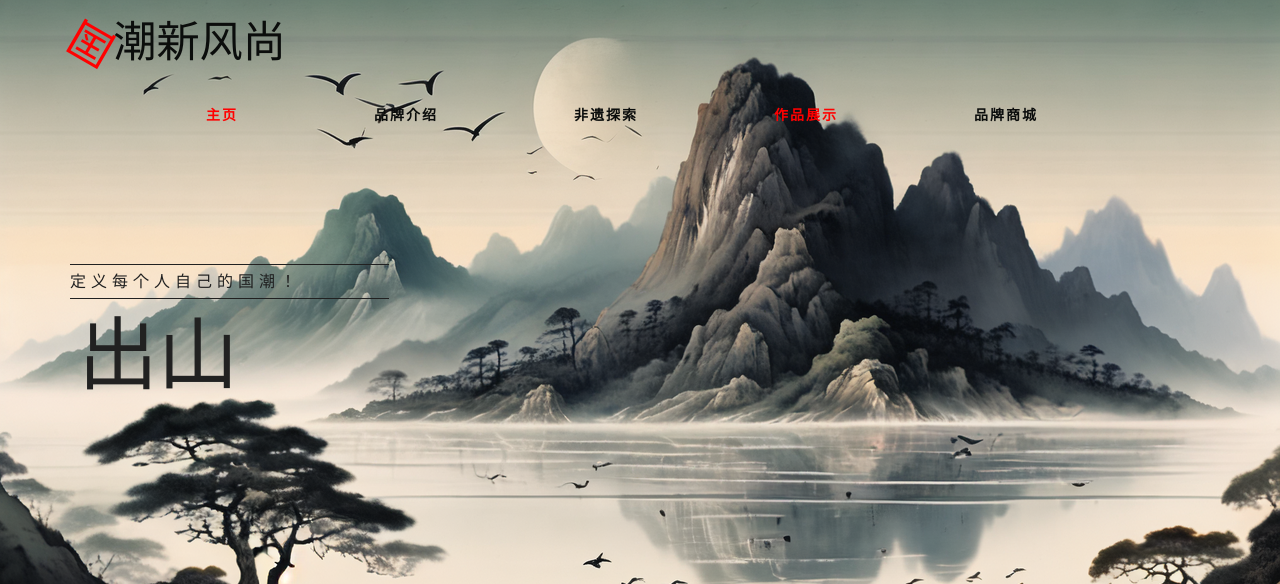
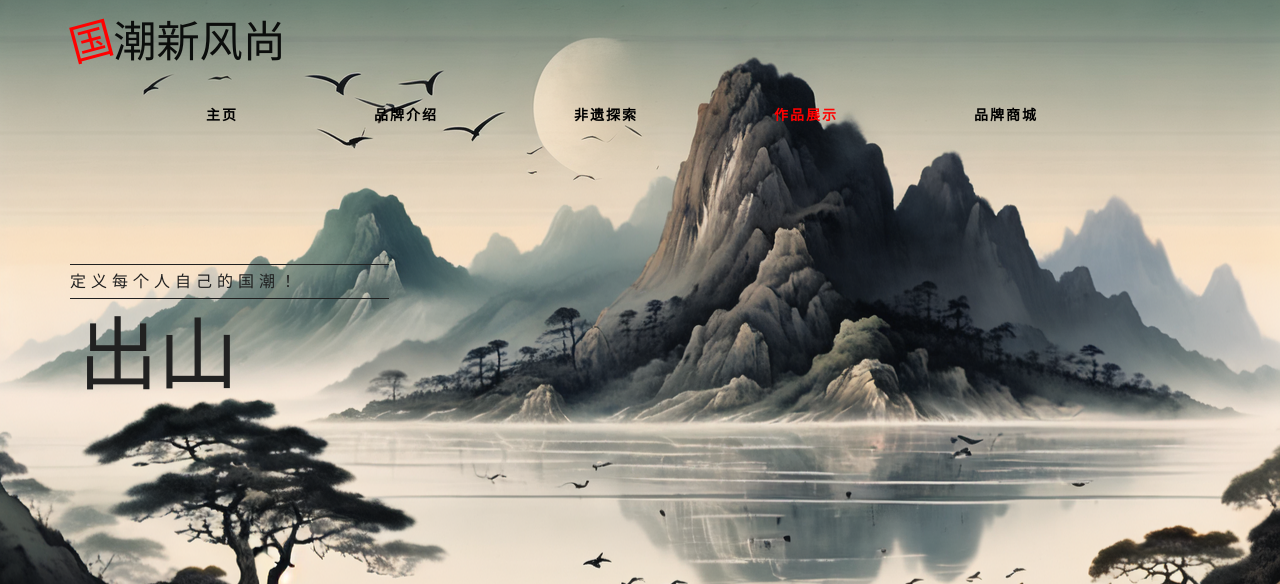
Before and after one commit to FangxuY/leave_mountain, a plain HTML site: page index.html in a window 1280 px wide. Shown: the top 584 px of the page. Drawn offline with nearby package versions, Linux system fonts and the light colour scheme; a web font is replaced by a local one.

Commit message:
duanmz fix somestyle

```diff
--- a/css/style.css
+++ b/css/style.css
@@ -25,6 +25,10 @@ input[type="submit"],input[type="reset"],.w3layouts_banner_info_right ul li a,.w
 	-moz-transition: .5s ease-in;
 	-o-transition: .5s ease-in;
 	-ms-transition: .5s ease-in;
+}
+.top-tittle{
+	color: black;
+	font-weight: bold;
 }
 /*-- banner --*/
 .banner{
@@ -34,7 +38,9 @@ input[type="submit"],input[type="reset"],.w3layouts_banner_info_right ul li a,.w
 	-moz-background-size:cover;
 	-o-background-size:cover;
 	-ms-background-size:cover;
-	min-height:700px;
+	/* min-height:700px; */
+	height:40%;
+	width:100%;
 }
 /*-- nav --*/
 .navbar-default {
@@ -49,17 +55,17 @@ input[type="submit"],input[type="reset"],.w3layouts_banner_info_right ul li a,.w
     padding: 20px 0 0;
     font-size: 1.2em;
     line-height: 45px;
-	background:url(../images/men.png) no-repeat 106px 8px;
+	/* background:url(../images/men.png) no-repeat 106px 8px; */
 }
 .navbar-brand span {
     line-height: 0.5;
     color:#ff0101;
     text-transform: capitalize;
-    transform: rotate(-150deg);
-	-webkit-transform: rotate(-150deg);
-	-moz-transform: rotate(-150deg);
-	-o-transform: rotate(-150deg);
-	-ms-transform: rotate(-150deg);
+    transform: rotate(-15deg);
+	-webkit-transform: rotate(-15deg);
+	-moz-transform: rotate(-15deg);
+	-o-transform: rotate(-15deg);
+	-ms-transform: rotate(-15deg);
     display: inline-block;
 }
 .navbar-default .navbar-brand,.navbar-default .navbar-brand:hover, .navbar-default .navbar-brand:focus {
@@ -337,7 +343,7 @@ a.w3_agile_vimeo:hover{
 /*-- //banner --*/
 /*-- banner-bottom --*/
 .banner-bottom,.services,.team,.gallery_main,.contact,.footer{
-	padding:5em 0;
+	padding:3em 0;
 }
 .w3_agileits_banner_bottom_left,.w3_agileits_banner_bottom_right {
     padding: 0;
@@ -902,7 +908,8 @@ a.w3_agile_vimeo:hover{
 /*-----start-responsive-design------*/
 @media (max-width:1366px){
 	.banner {
-		min-height: 665px;
+		/* min-height: 665px; */
+		height:40%;
 	}
 	.w3layouts_banner_info {
 		padding: 8em 0 0;
--- a/index.html
+++ b/index.html
@@ -48,27 +48,27 @@
 					<ul class="nav navbar-nav w3-agileits_home_nav">
 						<li class="active">
 							<a class="link link--yaku" href="index.html">
-								<span>主页</span>
+								<span class="top-tittle">主页</span>
 							</a>
 						</li>
 						<li>
 							<a class="link link--yaku scroll" href="#services">
-								<span>品牌介绍</span>
+								<span class="top-tittle">品牌介绍</span>
 							</a>
 						</li>
 						<li>
 							<a class="link link--yaku scroll" href="#about">
-								<span>非遗探索</span>
+								<span class="top-tittle">非遗探索</span>
 							</a>
 						</li>
 						<li>
 							<a class="link link--yaku scroll" href="#gallery">
-								<span style="color:red;">作品展示</span>
+								<span style="color: red;">作品展示</span>
 							</a>
 						</li>
 						<li>
 							<a class="link link--yaku scroll" href="#mail">
-								<span>品牌商城</span>
+								<span class="top-tittle">品牌商城</span>
 							</a>
 						</li>
 					</ul>
```
Also changed, not shown: 2 other files.
